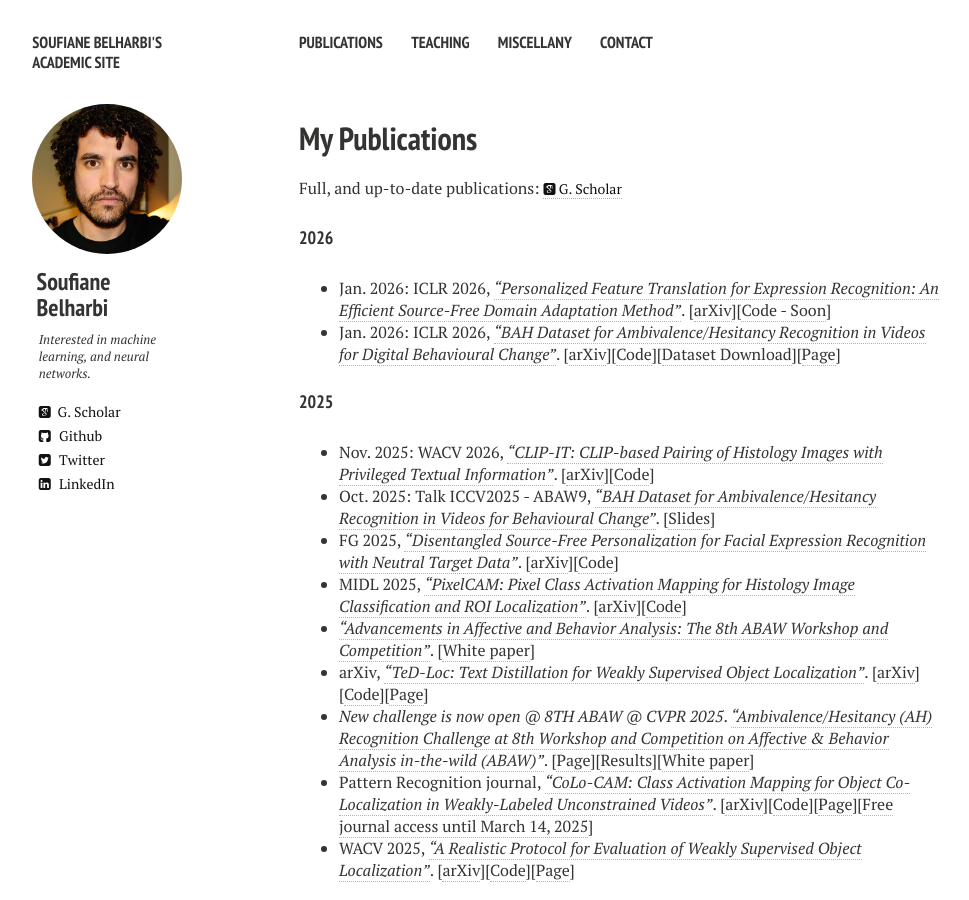
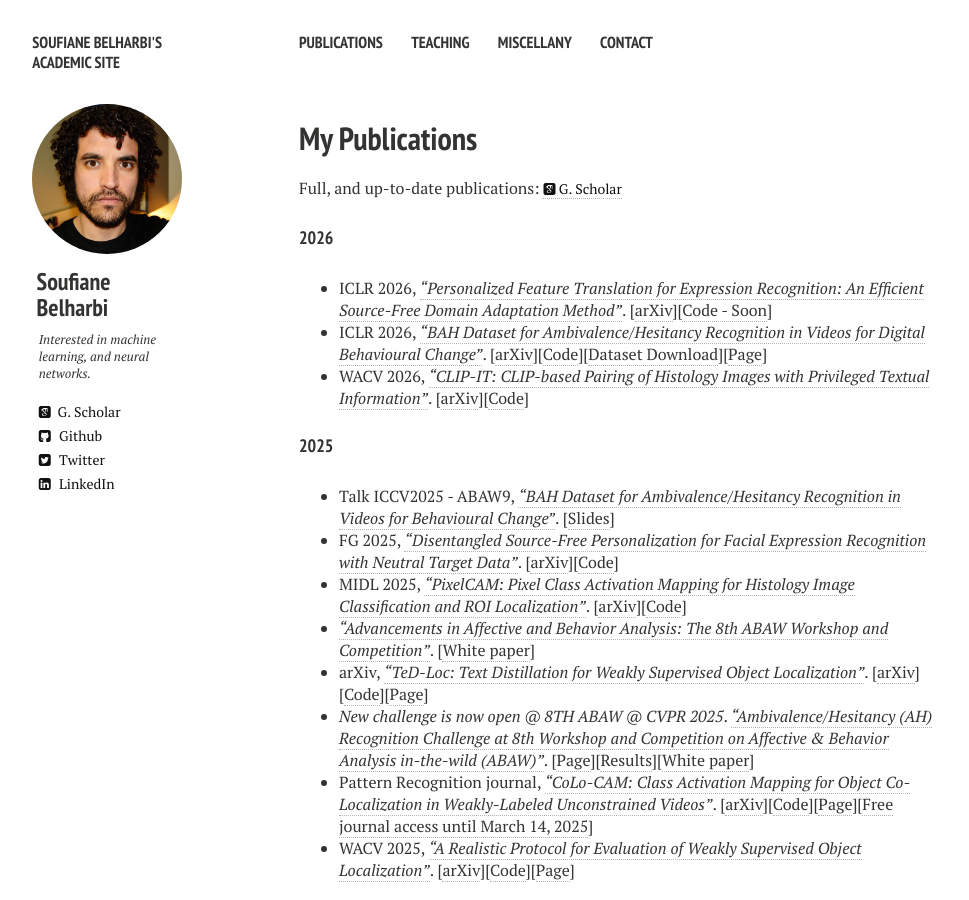
Before and after one commit to sbelharbi/sbelharbi.github.io, a Jekyll site: the page built from publications.md, in a window 1280 px wide and 900 px high. Shown: the whole window, without its empty margins (21-990 px from the left). Built offline with Jekyll 4.4.1, drawn with Linux system fonts in a browser that asks for light colours; nearby versions of some CDN libraries.

Commit message:
pubs page

```diff
--- a/publications.md
+++ b/publications.md
@@ -10,12 +10,12 @@ Full, and up-to-date publications: <a style="display: inline;" href="http://scho
 
 #### 2026
 
-* Jan. 2026: ICLR 2026, [*“Personalized Feature Translation for Expression Recognition: An Efficient Source-Free Domain Adaptation Method”*](https://arxiv.org/pdf/2508.09202). [<a href="https://arxiv.org/pdf/2508.09202">arXiv</a>][<a href="https://github.com/MasoumehSharafi">Code - Soon</a>]
-* Jan. 2026: ICLR 2026, [*“BAH Dataset for Ambivalence/Hesitancy Recognition in Videos for Digital Behavioural Change”*](https://arxiv.org/pdf/2505.19328). [<a href="https://arxiv.org/pdf/2505.19328">arXiv</a>][<a href="https://github.com/sbelharbi/bah-dataset">Code</a>][<a href="https://github.com/sbelharbi/bah-dataset?tab=readme-ov-file#-bah-dataset-download-">Dataset Download</a>][<a href="/bah-dataset">Page</a>]
+* ICLR 2026, [*“Personalized Feature Translation for Expression Recognition: An Efficient Source-Free Domain Adaptation Method”*](https://arxiv.org/pdf/2508.09202). [<a href="https://arxiv.org/pdf/2508.09202">arXiv</a>][<a href="https://github.com/MasoumehSharafi">Code - Soon</a>]
+* ICLR 2026, [*“BAH Dataset for Ambivalence/Hesitancy Recognition in Videos for Digital Behavioural Change”*](https://arxiv.org/pdf/2505.19328). [<a href="https://arxiv.org/pdf/2505.19328">arXiv</a>][<a href="https://github.com/sbelharbi/bah-dataset">Code</a>][<a href="https://github.com/sbelharbi/bah-dataset?tab=readme-ov-file#-bah-dataset-download-">Dataset Download</a>][<a href="/bah-dataset">Page</a>]
+* WACV 2026, [*“CLIP-IT: CLIP-based Pairing of Histology Images with Privileged Textual Information”*](https://arxiv.org/pdf/2504.16181). [<a href="https://arxiv.org/pdf/2504.16181">arXiv</a>][<a href="https://github.com/BanafshehKarimian/ModalityPairing">Code</a>]
 
 #### 2025
-* Nov. 2025: WACV 2026, [*“CLIP-IT: CLIP-based Pairing of Histology Images with Privileged Textual Information”*](https://arxiv.org/pdf/2504.16181). [<a href="https://arxiv.org/pdf/2504.16181">arXiv</a>][<a href="https://github.com/BanafshehKarimian/ModalityPairing">Code</a>]
-* Oct. 2025: Talk ICCV2025 - ABAW9, [*“BAH Dataset for Ambivalence/Hesitancy Recognition in Videos for Behavioural Change”*](/otherdocs/Soufiane-Belharbi-BAH-Dataset-ICCV2025-ABAW9-presentation.pdf). [<a href="/otherdocs/Soufiane-Belharbi-BAH-Dataset-ICCV2025-ABAW9-presentation.pdf">Slides</a>]
+* Talk ICCV2025 - ABAW9, [*“BAH Dataset for Ambivalence/Hesitancy Recognition in Videos for Behavioural Change”*](/otherdocs/Soufiane-Belharbi-BAH-Dataset-ICCV2025-ABAW9-presentation.pdf). [<a href="/otherdocs/Soufiane-Belharbi-BAH-Dataset-ICCV2025-ABAW9-presentation.pdf">Slides</a>]
 * FG 2025, [*“Disentangled Source-Free Personalization for Facial Expression Recognition with Neutral Target Data”*](https://arxiv.org/pdf/2503.20771). [<a href="https://arxiv.org/pdf/2503.20771">arXiv</a>][<a href="https://github.com/MasoumehSharafi/DSFDA-for-Pain-Assessment">Code</a>]
 * MIDL 2025, [*“PixelCAM: Pixel Class Activation Mapping for Histology Image Classification and ROI Localization”*](https://arxiv.org/pdf/2503.24135). [<a href="https://arxiv.org/pdf/2503.24135">arXiv</a>][<a href="https://github.com/alexisguichemerrecode/pixelcam">Code</a>]
 * [*“Advancements in Affective and Behavior Analysis: The 8th ABAW Workshop and Competition”*](https://doi.org/10.6084/m9.figshare.28524563.v4). [<a href="https://doi.org/10.6084/m9.figshare.28524563.v4">White paper</a>]
```
